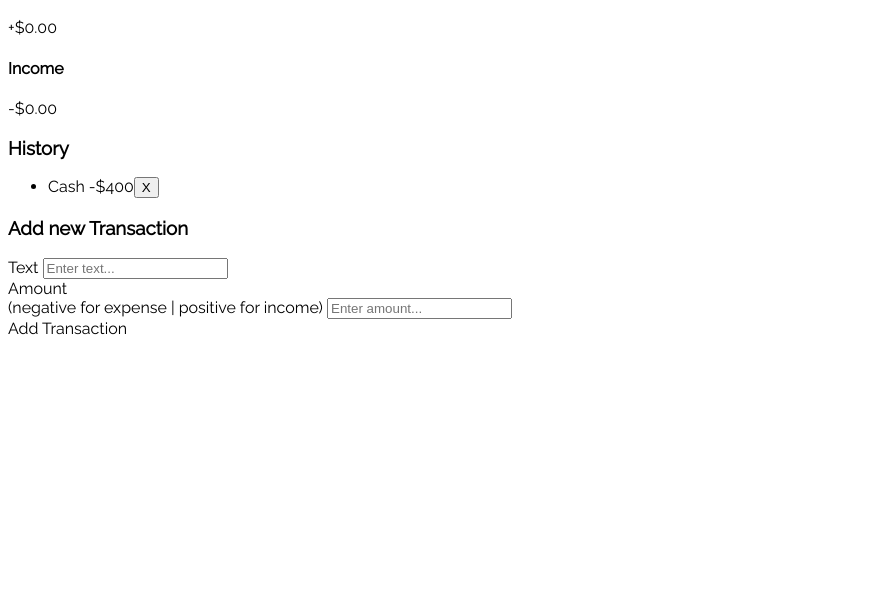
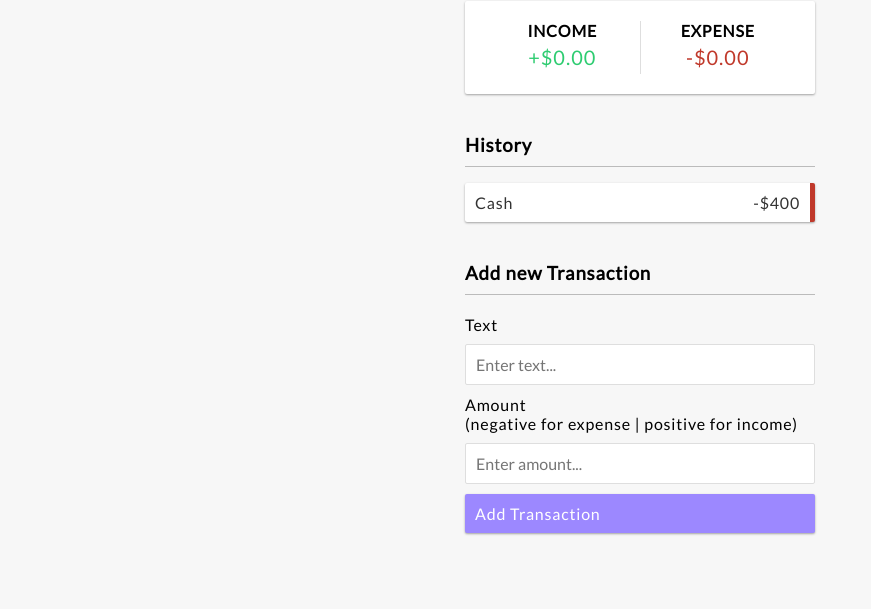
Before and after one commit to Ashtonn77/expense_tracker, a plain HTML site: page index.html in a window 1280 px wide. Shown: the part 191-800 px from the top of the page, without its empty margins (0-871 px from the left). Drawn offline with Linux system fonts and the light colour scheme.

Commit message:
added styles

```diff
--- a/index.html
+++ b/index.html
@@ -21,7 +21,7 @@
         </div>
 
         <div>
-          <h4>Income</h4>
+          <h4>Expense</h4>
           <p id="money-minus" class="money minus">-$0.00</p>
         </div>
       </div>
--- a/style.css
+++ b/style.css
@@ -1,5 +1,159 @@
-@import url("https://fonts.googleapis.com/css2?family=Raleway&display=swap");
+@import url("https://fonts.googleapis.com/css2?family=Lato&display=swap");
+
+:root {
+  --box-shadow: 0 1px 3px rgba(0, 0, 0, 0.12), 0 1px 2px rgba(0, 0, 0, 0.24);
+  --red: #c0392b;
+  --green: #2ecc71;
+  --font: "Lato", sans-serif;
+}
+
+* {
+  box-sizing: border-box;
+}
 
 body {
-  font-family: "Raleway", sans-serif;
+  font-family: var(--font);
+  letter-spacing: 0.8px;
+  margin: 0;
+  background: #f7f7f7;
+  display: flex;
+  flex-direction: column;
+  justify-content: center;
+  align-items: center;
+  min-height: 100vh;
 }
+
+.container {
+  margin: 30px auto;
+  width: 350px;
+}
+
+h1 {
+  letter-spacing: 1px;
+  margin: 0;
+}
+
+h3 {
+  border-bottom: 1px solid #bbb;
+  padding-bottom: 10px;
+  margin: 40px 0 10px;
+}
+
+h4 {
+  margin: 0;
+  text-transform: uppercase;
+}
+
+.inc-exp-container {
+  background: #fff;
+  box-shadow: var(--box-shadow);
+  padding: 20px;
+  display: flex;
+  justify-content: space-between;
+  margin: 20px 0;
+  border-radius: 2px;
+}
+
+.inc-exp-container > div {
+  flex: 1;
+  text-align: center;
+}
+
+.inc-exp-container > div:first-of-type {
+  border-right: 1px solid #dedede;
+}
+
+.money {
+  font-size: 20px;
+  margin: 5px;
+  letter-spacing: 1px;
+}
+
+.money.plus {
+  color: var(--green);
+}
+
+.money.minus {
+  color: var(--red);
+}
+
+label {
+  display: inline-block;
+  margin: 10px 0;
+}
+
+input[type="text"],
+input[type="number"] {
+  border: 1px solid #dedede;
+  border-radius: 2px;
+  display: block;
+  width: 100%;
+  font-size: 16px;
+  padding: 10px;
+  font-family: var(--font);
+}
+
+.btn {
+  font-family: var(--font);
+  background: #9c88ff;
+  box-shadow: var(--box-shadow);
+  color: #fff;
+  border: 0;
+  display: block;
+  font-size: 16px;
+  margin: 10px 0 30px;
+  padding: 10px;
+  width: 100%;
+  cursor: pointer;
+  border-radius: 2px;
+}
+
+.btn:focus,
+.delete-btn:focus {
+  outline: 0;
+}
+
+.list {
+  list-style-type: none;
+  padding: 0;
+  margin-bottom: 40px;
+}
+
+.list li {
+  background: #fff;
+  border-radius: 2px;
+  box-shadow: var(--box-shadow);
+  color: #333;
+  display: flex;
+  justify-content: space-between;
+  position: relative;
+  margin: 10px 0;
+  padding: 10px;
+}
+
+.list li.minus {
+  border-right: 5px solid var(--red);
+}
+.list li.plus {
+  border-right: 5px solid var(--green);
+}
+
+.delete-btn {
+  background: #e74c3c;
+  border: 0;
+  color: #fff;
+  font-size: 20px;
+  line-height: 20px;
+  padding: 2px 5px;
+  position: absolute;
+  top: 50%;
+  left: 0;
+  transform: translate(-100%, -50%);
+  opacity: 0;
+  transition: opacity 0.5s ease;
+  cursor: pointer;
+}
+
+.list li:hover .delete-btn {
+  opacity: 1;
+}
```
